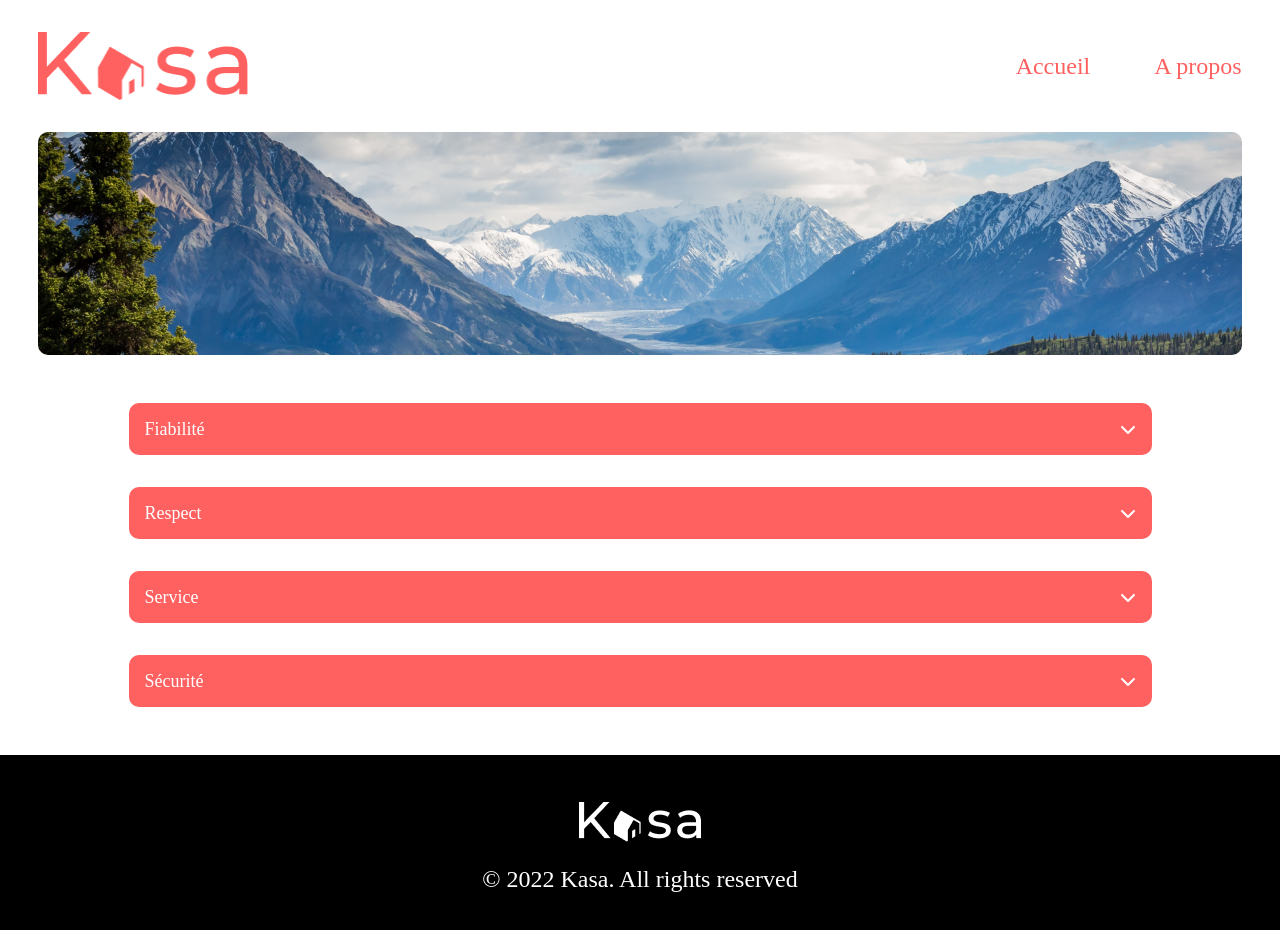
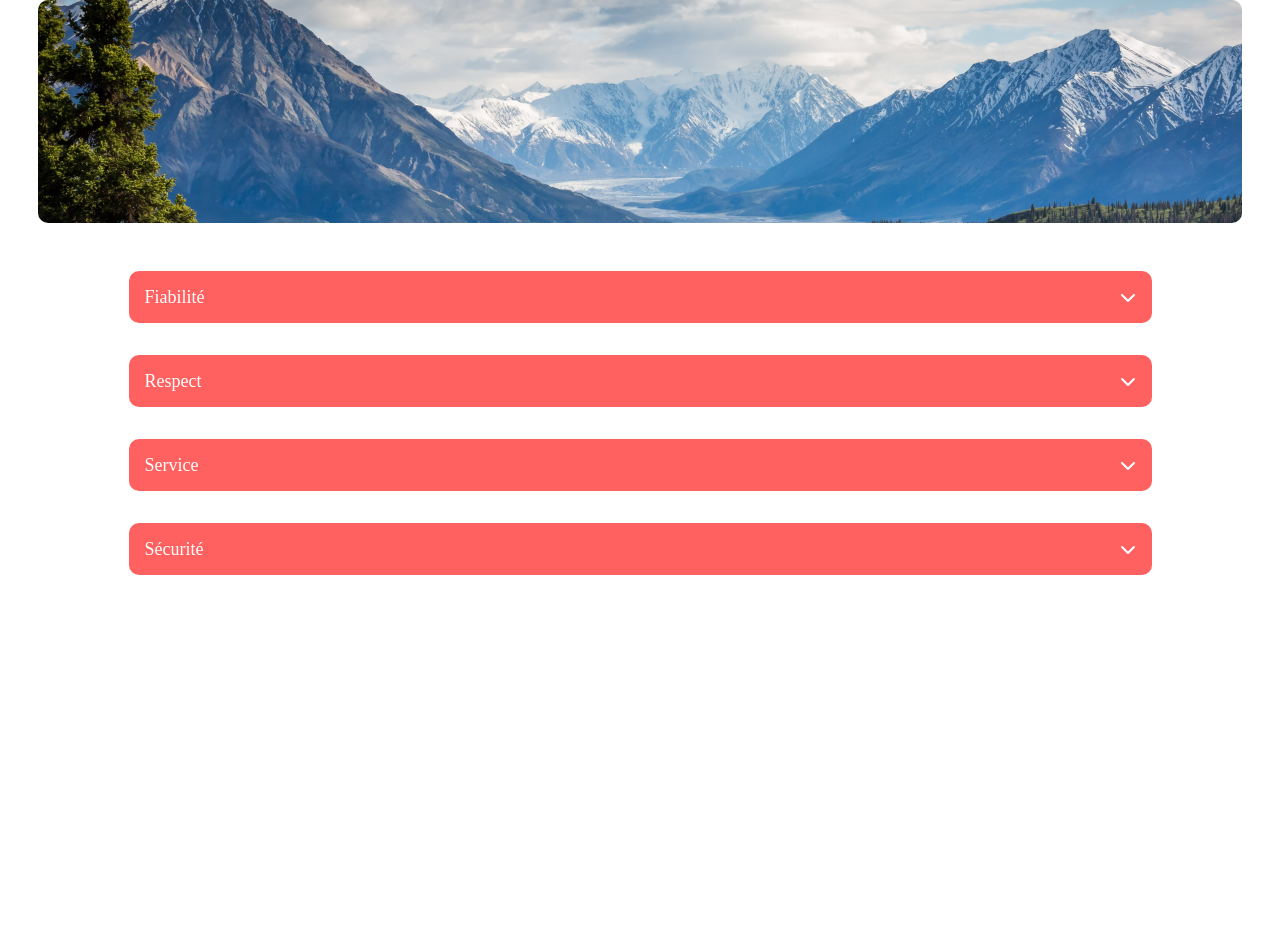
Before and after one commit to rayanadir/RayanDahmena_11_11032022, a React (Create React App) app: page / in a window 1280 px wide. Shown: the top 930 px of the page. After the commit the page ends 800 px from the top, so only its background shows below. Built offline with nearby package versions, Linux system fonts and the light colour scheme.

Commit message:
mise a jour page About

```diff
--- a/src/views/About/About.jsx
+++ b/src/views/About/About.jsx
@@ -10,12 +10,10 @@ import Banner from '../../components/banner/Banner';
 const About = () => {
 
     return (
-        <div>
-            <Header />
+        <main>
             <Banner image={background} type="about" />
             <AboutDropdowns />
-            <Footer />
-        </div>
+        </main>
     )
 }
 
```
